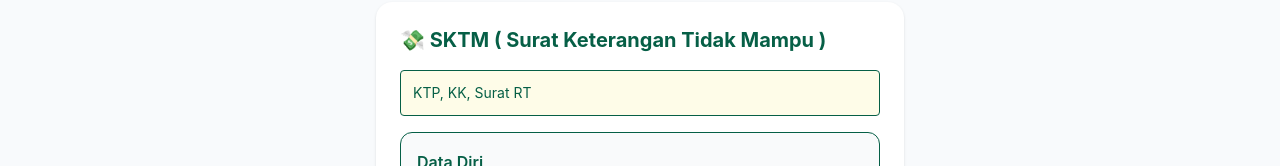
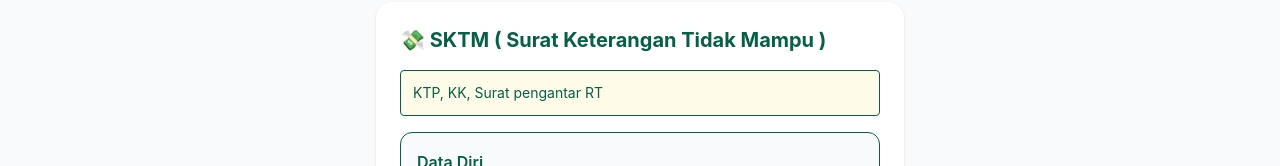
Before and after one commit to muhammadarlianoscar-uti/TA-WEB-24-SEMBADE, a Next.js app in the folder my-app/: page /pelayanan/sktm in a window 1280 px wide. Shown: the part 206-372 px from the top of the page. Built offline with nearby package versions, Linux system fonts and the light colour scheme.

Commit message:
perbaikan : menambahkan validasi wajib input

```diff
--- a/my-app/app/pelayanan/sktm/page.tsx
+++ b/my-app/app/pelayanan/sktm/page.tsx
@@ -49,7 +49,7 @@ export default function SKTMPage() {
         </h1>
 
         <div className="bg-yellow-50 border p-3 rounded mb-4 text-sm">
-          KTP, KK, Surat RT
+          KTP, KK, Surat pengantar RT
         </div>
 
         <form onSubmit={handleSend} autoComplete="off">
@@ -58,29 +58,37 @@ export default function SKTMPage() {
 
             <input
               name="name"
+              value={data.name}
               onChange={handleChange}
               placeholder="Nama"
+              required
               className="w-full border p-2 rounded mb-2"
             />
 
             <input
               name="nik"
+              value={data.nik}
               onChange={handleChange}
               placeholder="NIK"
+              required
               className="w-full border p-2 rounded mb-2"
             />
 
             <input
               name="address"
+              value={data.address}
               onChange={handleChange}
               placeholder="Alamat"
+              required
               className="w-full border p-2 rounded"
             />
 
             <input
               name="purpose"
+              value={data.purpose}
               onChange={handleChange}
               placeholder="Keperluan"
+              required
               className="w-full border p-2 mt-2 rounded"
             />
           </div>
@@ -94,6 +102,7 @@ export default function SKTMPage() {
               value={data.job}
               onChange={handleChange}
               placeholder="Pekerjaan"
+              required
               className="w-full border p-2 rounded mb-2"
             />
 
```
